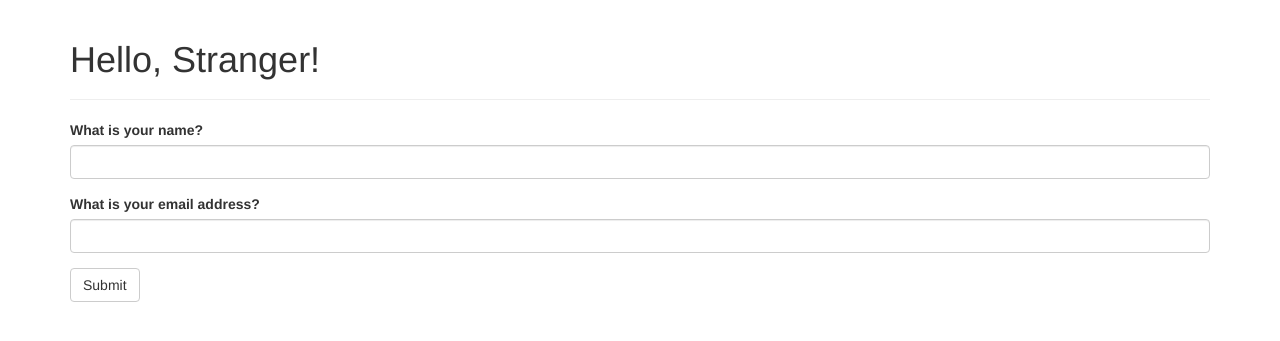
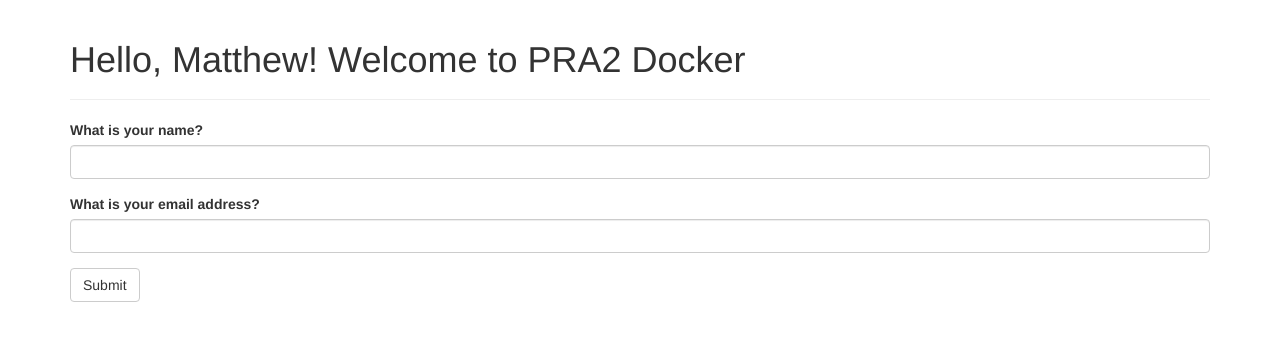
Before and after one commit to MEGmax/ECE444-F2025-PRA2, a Flask app: page / in a window 1280 px wide. Shown: the top 341 px of the page. Run offline with Flask 2, Linux system fonts and the light colour scheme; some libraries are stand-ins or nearby versions.

Commit message:
activity 2.3- docker

```diff
--- a/ECE444 PRA2/templates/index.html
+++ b/ECE444 PRA2/templates/index.html
@@ -6,7 +6,7 @@
 {% block content %}
 <div class="container">
     <div class="page-header">
-        <h1>Hello, {% if name %}{{ name }}{% else %}Stranger{% endif %}!</h1>
+        <h1>Hello, Matthew! Welcome to PRA2 Docker</h1>
         {% if email %}
         <p>Your email: {{ email }}</p>
         {% endif %}
```
